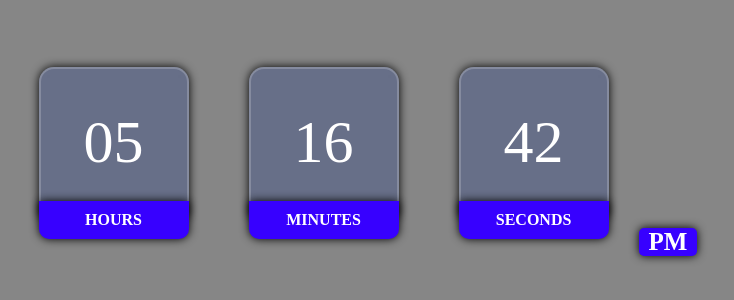
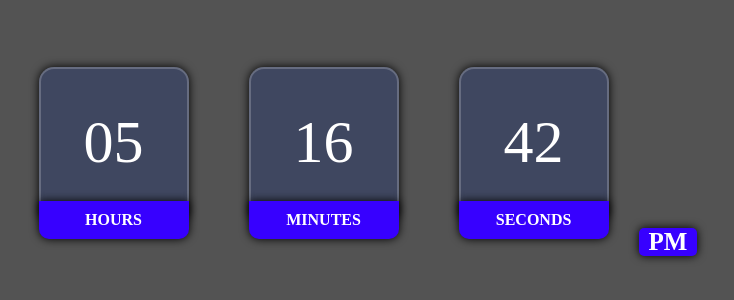
Before and after one commit to xedwxnn/Digital-Clock, a plain HTML site: page views/index.html in a window 1280 px wide. Shown: the part 258-558 px from the top of the page, without its empty margins (287-1021 px from the left). Drawn offline with Linux system fonts and the light colour scheme; the site is published under a folder, as on GitHub Pages, so addresses that start at the root find nothing; a web font is replaced by a local one.

Commit message:
Arreglo en el css

```diff
--- a/css/style.css
+++ b/css/style.css
@@ -13,7 +13,7 @@ body {
     justify-content: center;
     align-items: center;
     min-height: 100vh;
-    background-image: url('/assets/images/Background.png');
+    background-image: url('../assets/images/Background.png');
     background-repeat: no-repeat;
     background-size: cover;
     background-position: center;
```
Also changed, not shown: 1 other file.
